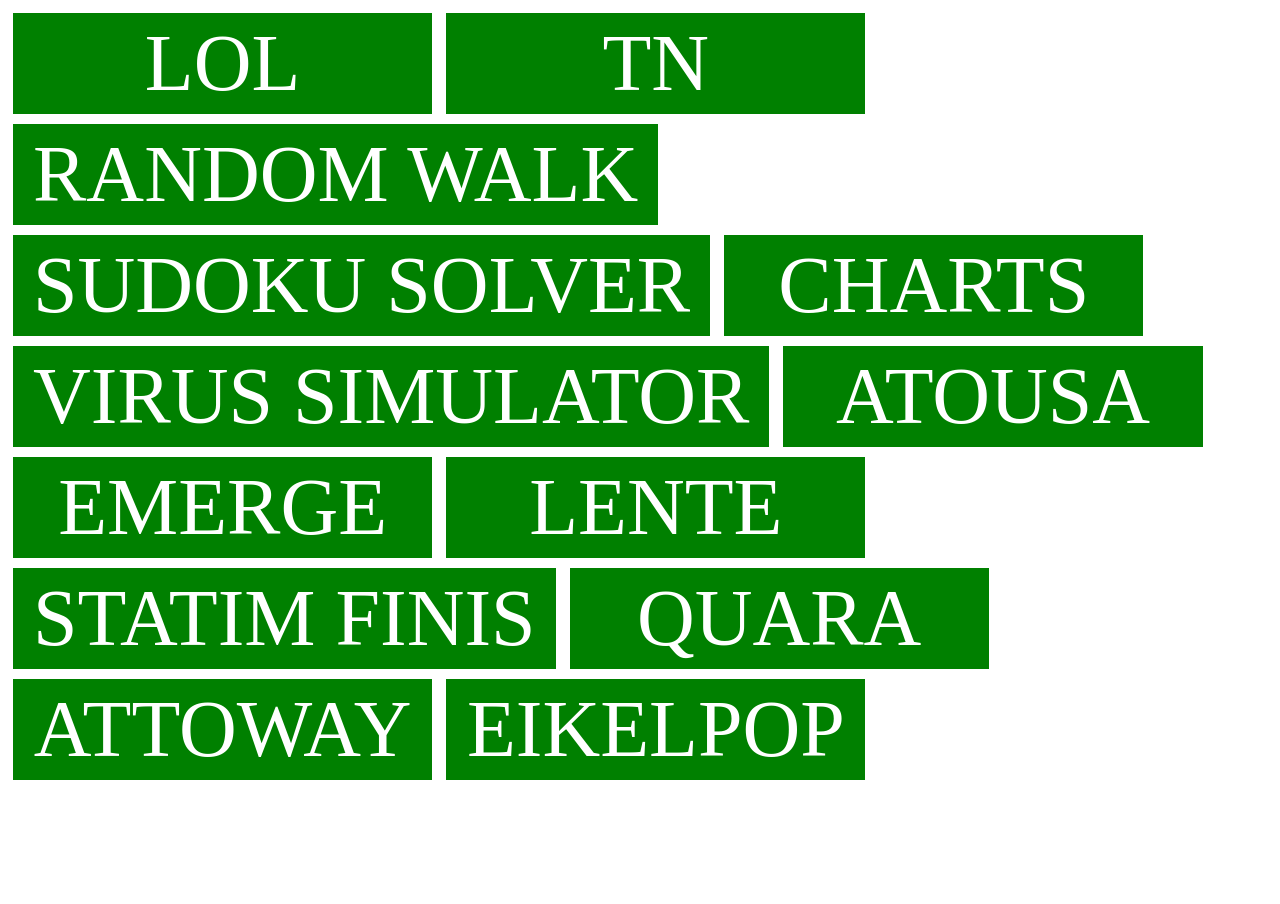
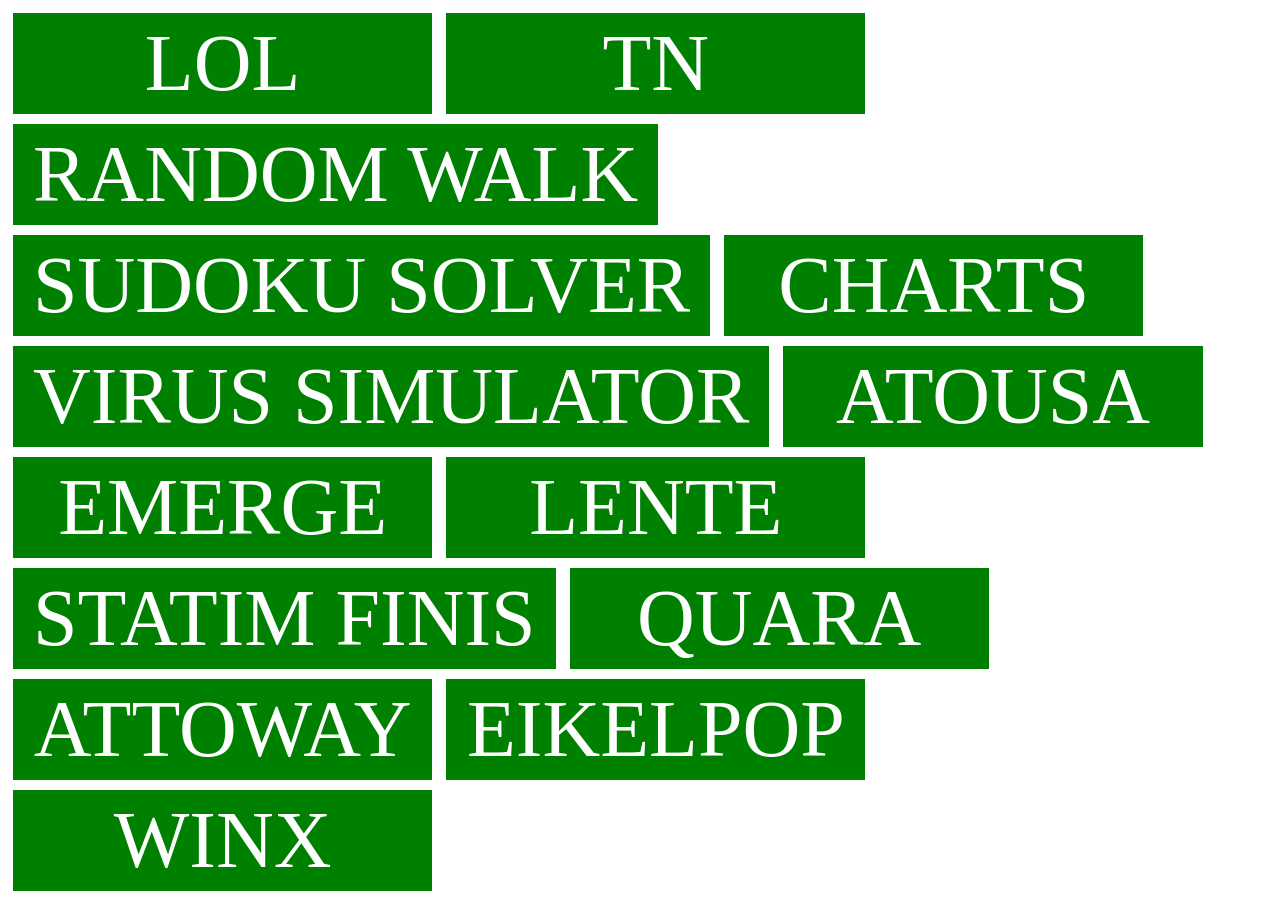
Before and after one commit to RobbertH/robberth.github.io, a Jekyll site: the page public/index.html, which Jekyll copies as it is, in a window 1280 px wide. Built offline with Jekyll 4.4.1, drawn with Linux system fonts in a browser that asks for light colours.

Commit message:
add winx to music

```diff
--- a/public/index.html
+++ b/public/index.html
@@ -35,5 +35,6 @@
 		<a href="music/DJ Bobbie - Quara.mp3">Quara</a>
 		<a href="music/DJ Bobbie - Attoway.mp3">Attoway</a>
 		<a href="music/DJ Bobbie - Eikelpop.mp3">Eikelpop</a>
+		<a href="music/DJ Bobbie - Winx.mp3">Winx</a>
 	</body>
 </html>
```
Also changed, not shown: 1 other file.
